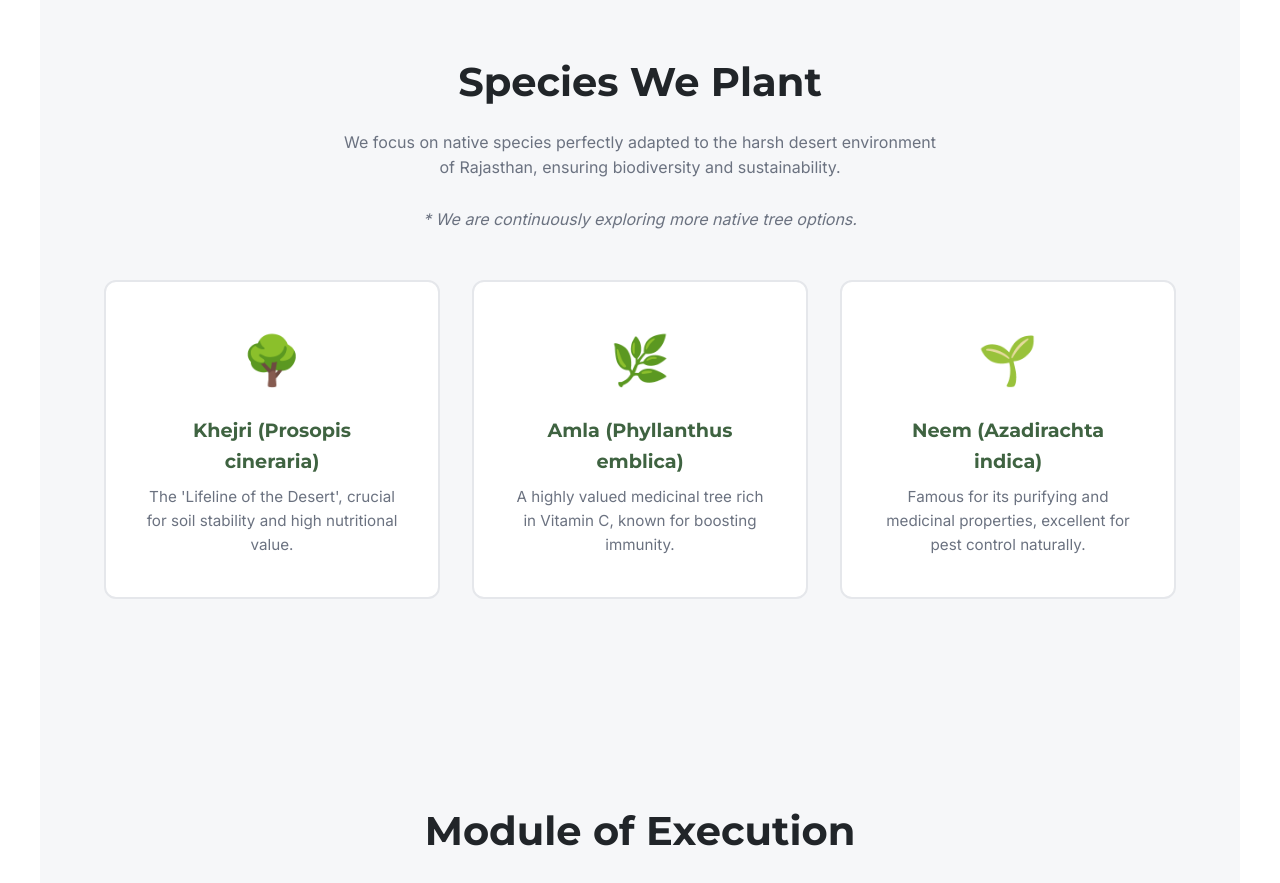
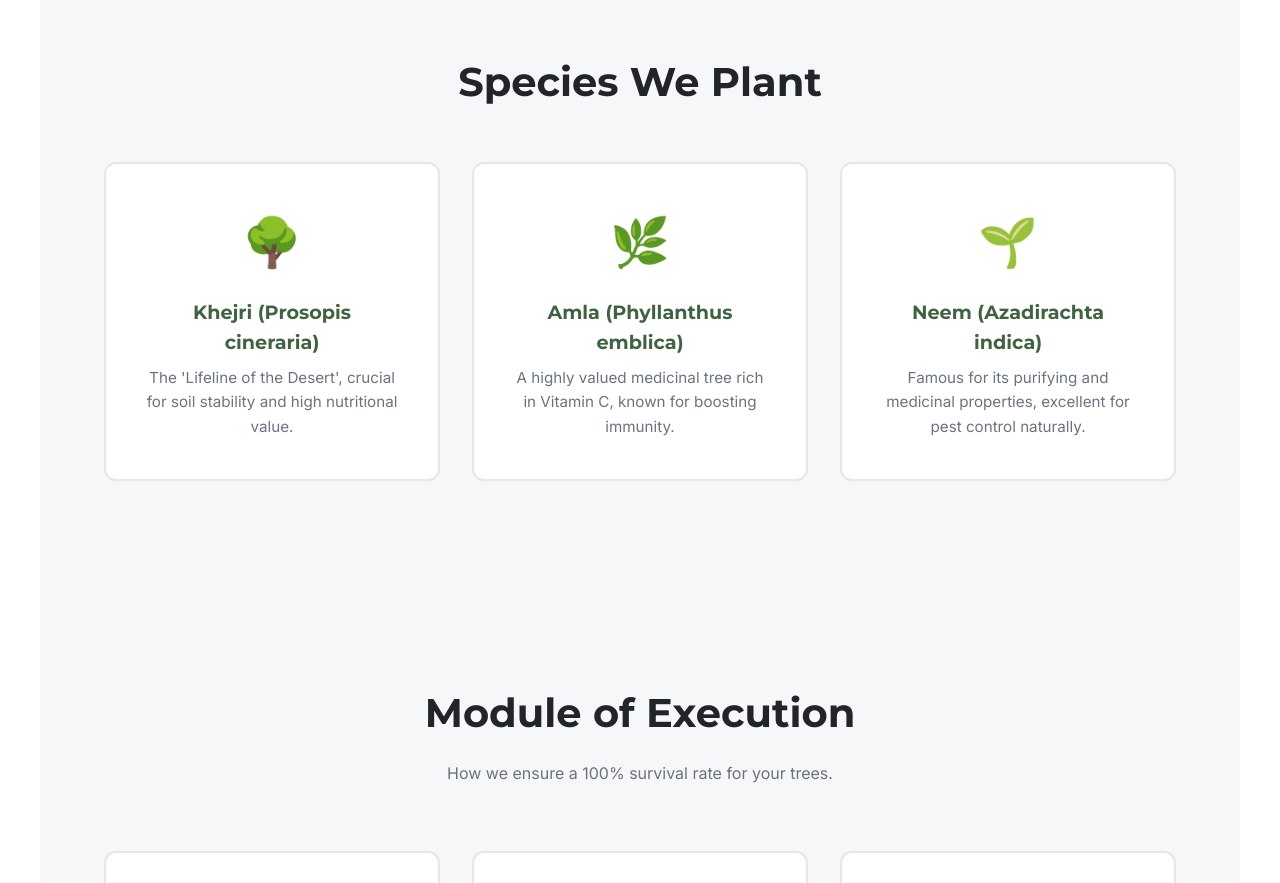
Before and after one commit to ashokaph335701-dot/Om-Wan, a React (Vite) app in the folder om-wan-web/: page / in a window 1280 px wide. Shown: the part 3320-4203 px from the top of the page. Built offline with nearby package versions, Linux system fonts and the light colour scheme.

Commit message:
feat: remove paragraph description under Species We Plant heading

```diff
--- a/om-wan-web/src/components/NativeTrees.jsx
+++ b/om-wan-web/src/components/NativeTrees.jsx
@@ -11,13 +11,7 @@ export default function NativeTrees() {
     <section className="section-padding bg-gray">
       <div style={{ textAlign: 'center', marginBottom: '3rem' }}>
         <h2>Species We Plant</h2>
-        <p style={{ maxWidth: '600px', margin: '0 auto' }}>
-          We focus on native species perfectly adapted to the harsh desert environment of Rajasthan, ensuring biodiversity and sustainability.
-          <br /><br />
-          <em>* We are continuously exploring more native tree options.</em>
-        </p>
       </div>
-
       <div className="grid-cards">
         {trees.map((tree, i) => (
           <motion.div
```
